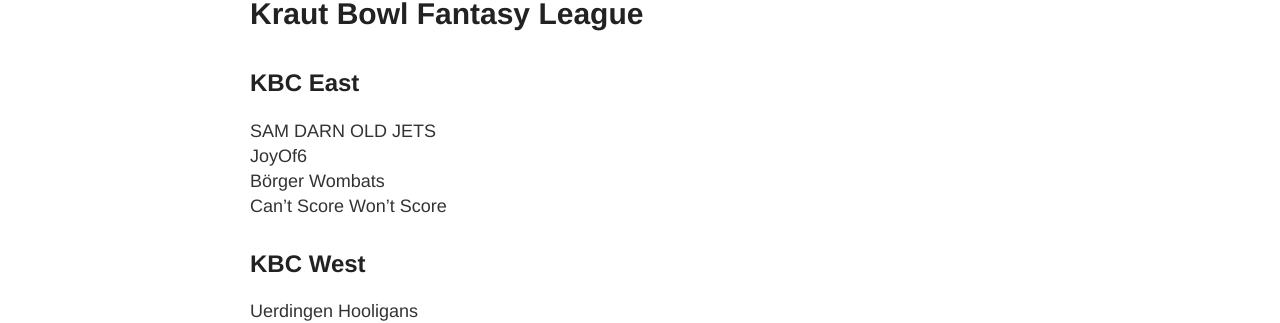
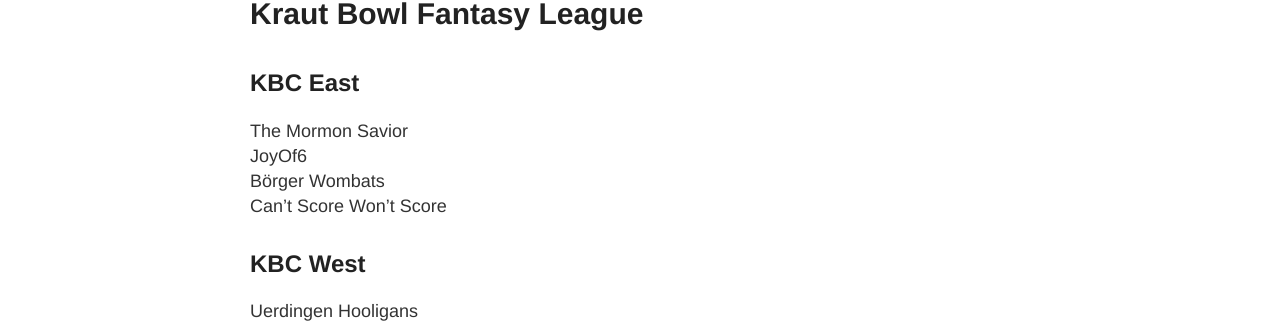
Before and after one commit to ttnick/ttnick.github.io, a Jekyll site: the page built from krautbowl.md, in a window 1280 px wide. Shown: the part 252-575 px from the top of the page. Built offline with Jekyll 4.4.1, drawn with Linux system fonts in a browser that asks for light colours.

Commit message:
krautbowl update

```diff
--- a/krautbowl.md
+++ b/krautbowl.md
@@ -5,7 +5,7 @@ title: Kaut Bowl
 
 # Kraut Bowl Fantasy League
 ## KBC East
-SAM DARN OLD JETS
+The Mormon Savior
 JoyOf6
 Börger Wombats
 Can't Score Won't Score
```
